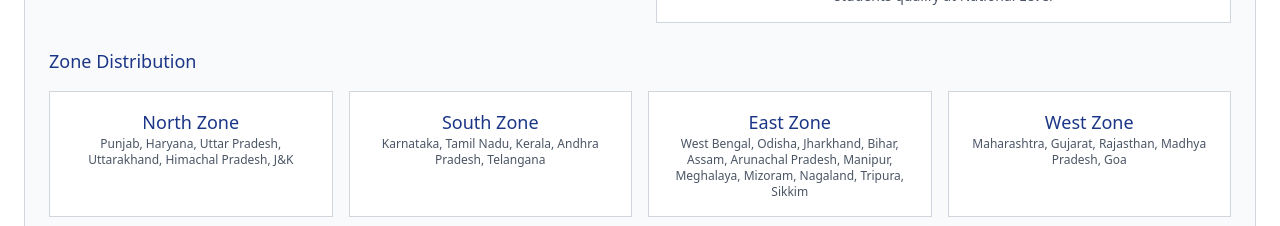
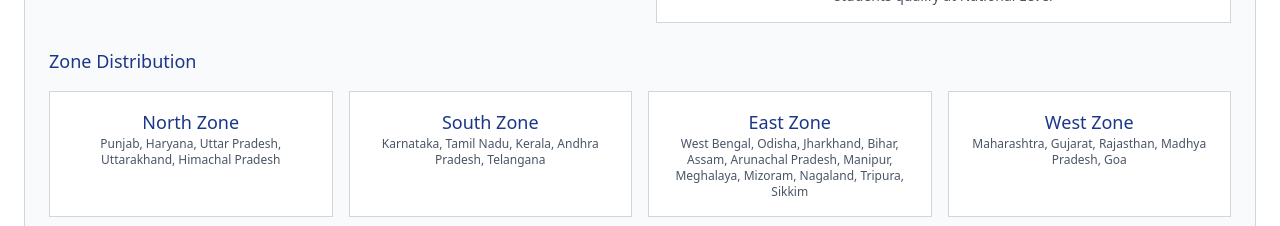
Before and after one commit to gaurav-pndy/national-aviation-olympiad, a React (Vite) app: page / in a window 1280 px wide. Shown: the part 3320-3546 px from the top of the page. Built offline with nearby package versions, Linux system fonts and the light colour scheme.

Commit message:
content fixes

```diff
--- a/src/components/Olympiad.jsx
+++ b/src/components/Olympiad.jsx
@@ -8,8 +8,7 @@ import Tab2 from "./OlympiadTabs/Tab2";
 const zones = [
   {
     label: "North Zone",
-    states:
-      "Punjab, Haryana,  Uttar Pradesh, Uttarakhand, Himachal Pradesh, J&K",
+    states: "Punjab, Haryana,  Uttar Pradesh, Uttarakhand, Himachal Pradesh",
   },
   {
     label: "South Zone",
```
